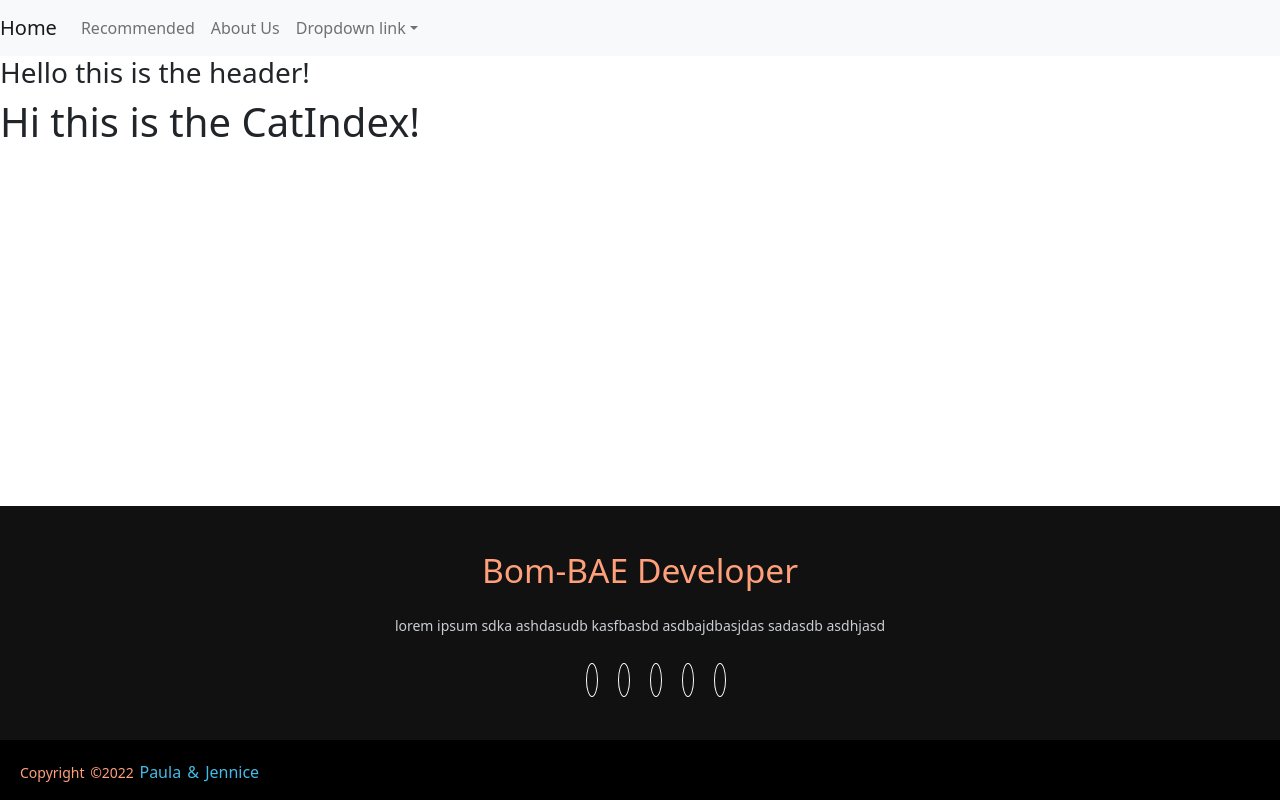
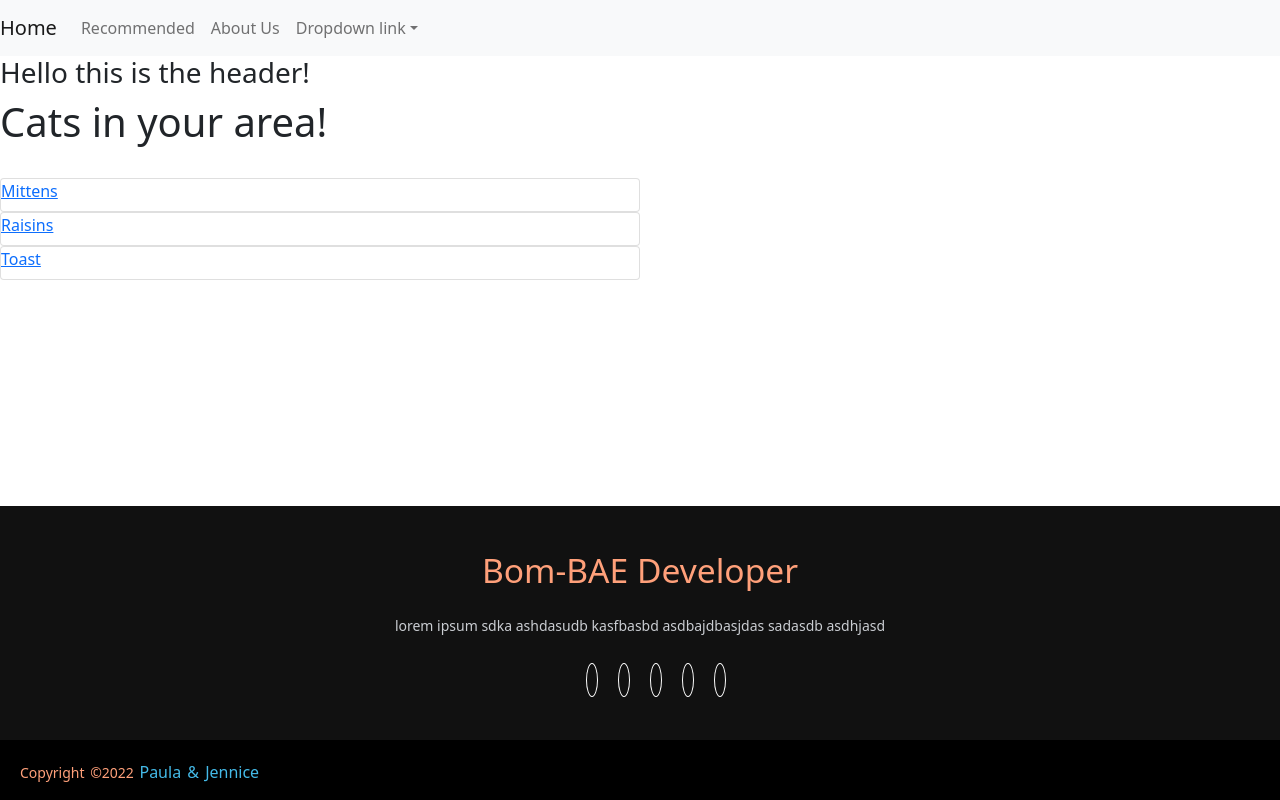
Before and after one commit to learn-academy-2022-alpha/cat-tinder-frontend-bombay-you-are-a-bomb-bae, a React (Create React App) app: page /catindex in a window 1280 px wide. Built offline with nearby package versions, Linux system fonts and the light colour scheme.

Commit message:
added CatIndex and CatShow tests, CatShow still needs work

```diff
--- a/src/App.js
+++ b/src/App.js
@@ -31,14 +31,23 @@ class App extends Component{
           <Router>
             <Switch>
               <Route exact path="/" component={Home} />
-              <Route path="/catindex" component={CatIndex} />
-              <Route path="/catshow" component={CatShow} />
+              <Route path="/catindex" render={(props) => <CatIndex cats={this.state.cats} />} />
+              <Route
+                path="/catshow/:id"
+                render={(props) => {
+                  let id = props.match.params.id
+                  let cat = this.state.cats.find( catObj => catObj.id === +id)
+                  console.log(cat)
+                  return <CatShow cat={cat}/>
+                }}
+              />
               <Route path="/catnew" component={CatNew} />
               <Route path="/catedit" component={CatEdit} />
               <Route component={NotFound}/>
             </Switch>
+            <Footer />
           </Router>
-        <Footer />
+
       </>
     )
   }
--- a/src/pages/CatIndex.js
+++ b/src/pages/CatIndex.js
@@ -1,10 +1,25 @@
 import React, { Component } from 'react'
+import { Card, CardTitle, Col } from 'reactstrap'
+import { NavLink } from 'react-router-dom'
 
 class CatIndex extends Component{
   render(){
+    console.log(this.props.cats)
     return(
       <>
-        <h1>Hi this is the CatIndex!</h1>
+        <h1>Cats in your area!</h1>
+        <br />
+        <Col sm="6">
+          {this.props.cats && this.props.cats.map(cat => {
+            return <Card key={cat.id}>
+              <NavLink to={`/catshow/${cat.id}`}>
+                <CardTitle>
+                  {cat.name}
+                </CardTitle>
+              </NavLink>
+            </Card>
+          })}
+        </Col>
       </>
     )
   }
--- a/src/pages/CatShow.js
+++ b/src/pages/CatShow.js
@@ -2,9 +2,14 @@ import React, { Component } from 'react'
 
 class CatShow extends Component{
   render(){
+    let { cat } = this.props
     return(
       <>
-        <h1>Hi this is the CatShow!</h1>
+        <h3>Cat</h3>
+          <img src={cat.image} />
+          <h1>{cat.name}</h1>
+          <p>Age: {cat.age}</p>
+          <p>Enjoys: {cat.enjoys}</p>
       </>
     )
   }
```
Also changed, not shown: 2 other files (tests, documents, lock files or other folders).
